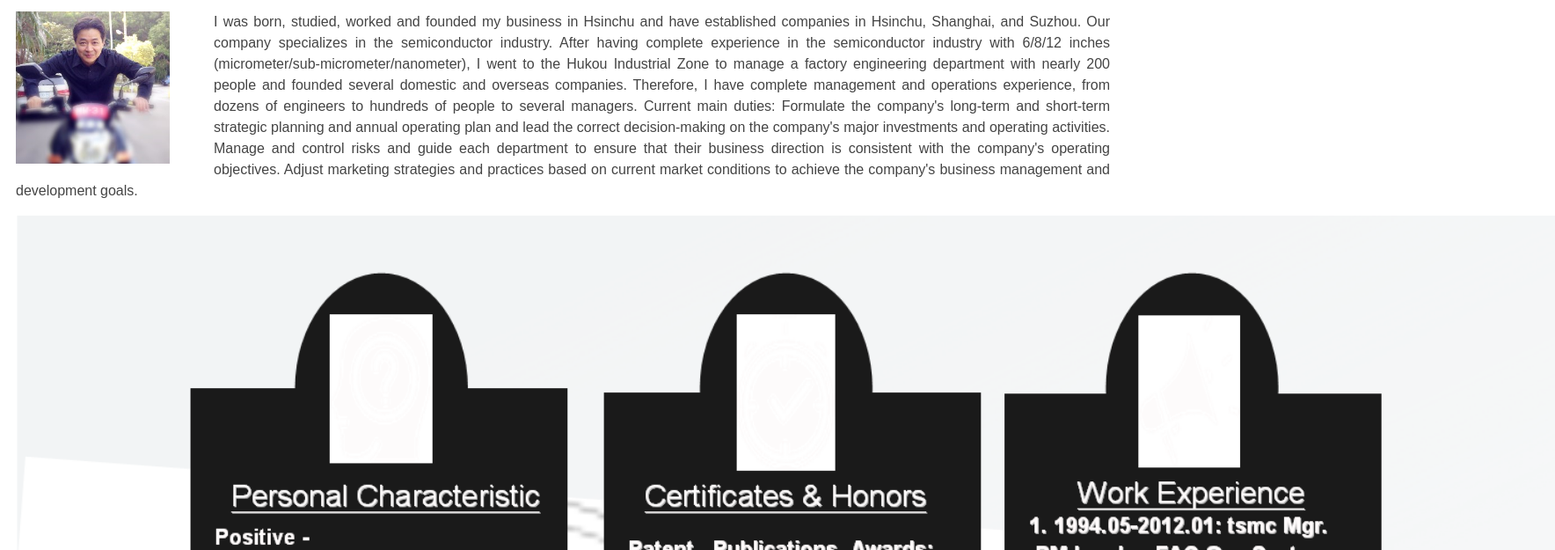
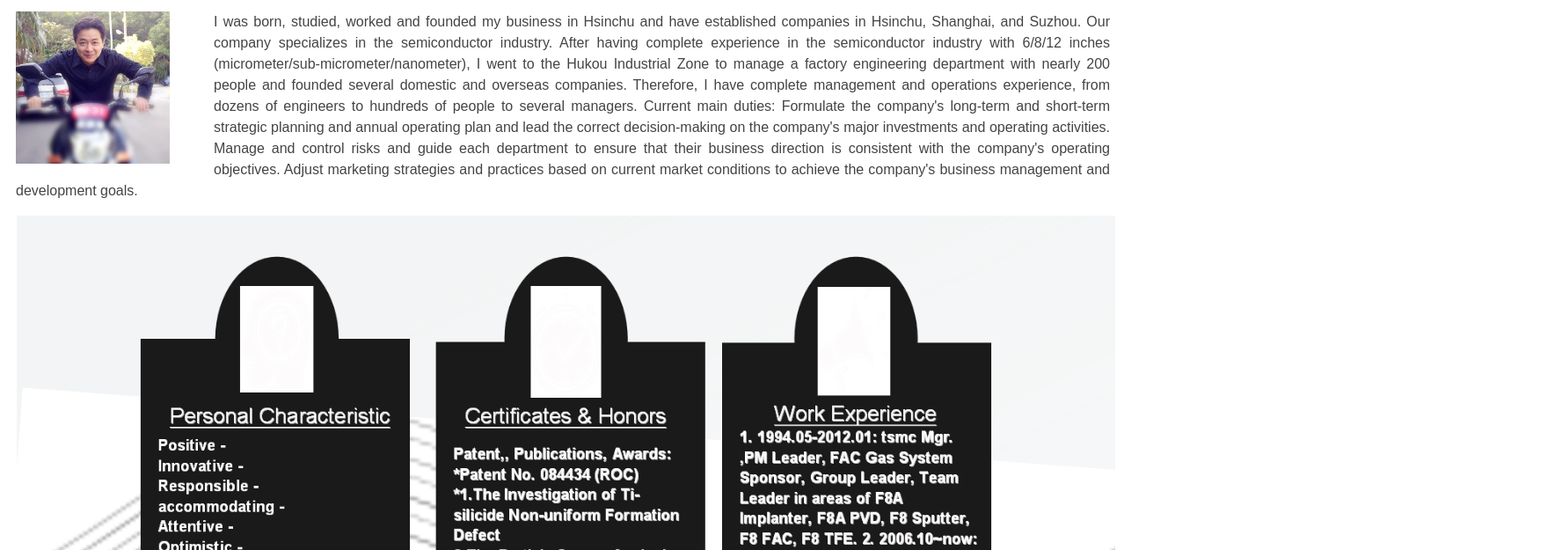
Before and after one commit to Jiang-Wen-Hwang/Jiang-Wen-Hwang.github.io, a plain HTML site: page index.html in a window 1280 px wide. Shown: the part 47-672 px from the top of the page at 88% size, 1768 px wide, since content can reach past the window. Drawn offline with Linux system fonts and the light colour scheme.

Commit message:
Update index.html

```diff
--- a/index.html
+++ b/index.html
@@ -60,7 +60,7 @@
     development goals.
   </p>
  <img src="image/contents.png" alt="My Photo"
-         style="float: left; margin-right: 50px; width: 1750px;">
+         style="float: left; margin-right: 50px; width: 1250px;">
 
 
   <!-- 另外一段示範可在inline style中再次調整文字顏色及大小 -->
```
